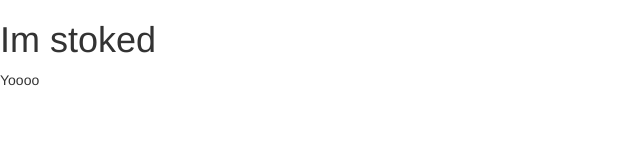
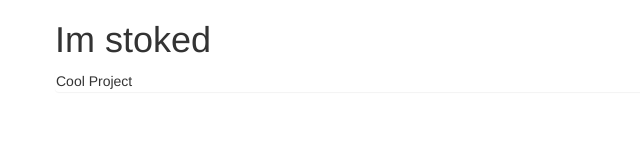
Before and after one commit to aliyachambless/old, a plain HTML site: page index.html in a window 1280 px wide. Shown: the whole page, without its empty margins (0-640 px from the left). Drawn offline with nearby package versions, Linux system fonts and the light colour scheme.

Commit message:
add structure

```diff
--- a/index.html
+++ b/index.html
@@ -5,7 +5,15 @@
         <link rel="stylesheet" href="https://cdnjs.cloudflare.com/ajax/libs/twitter-bootstrap/3.3.5/css/bootstrap.css" />
     </head>
     <body>
-        <h1>Im stoked</h1>
-        <p>Yoooo</p>
+        <div class= "container">
+            <div class="row">
+                <h1 class= "page header">Im stoked</h1>
+            </div>
+            <div class="row">
+                <div class="panel">
+                    Cool Project
+                </div>
+            </div>
+        </div>
     </body>
 </html>
```
